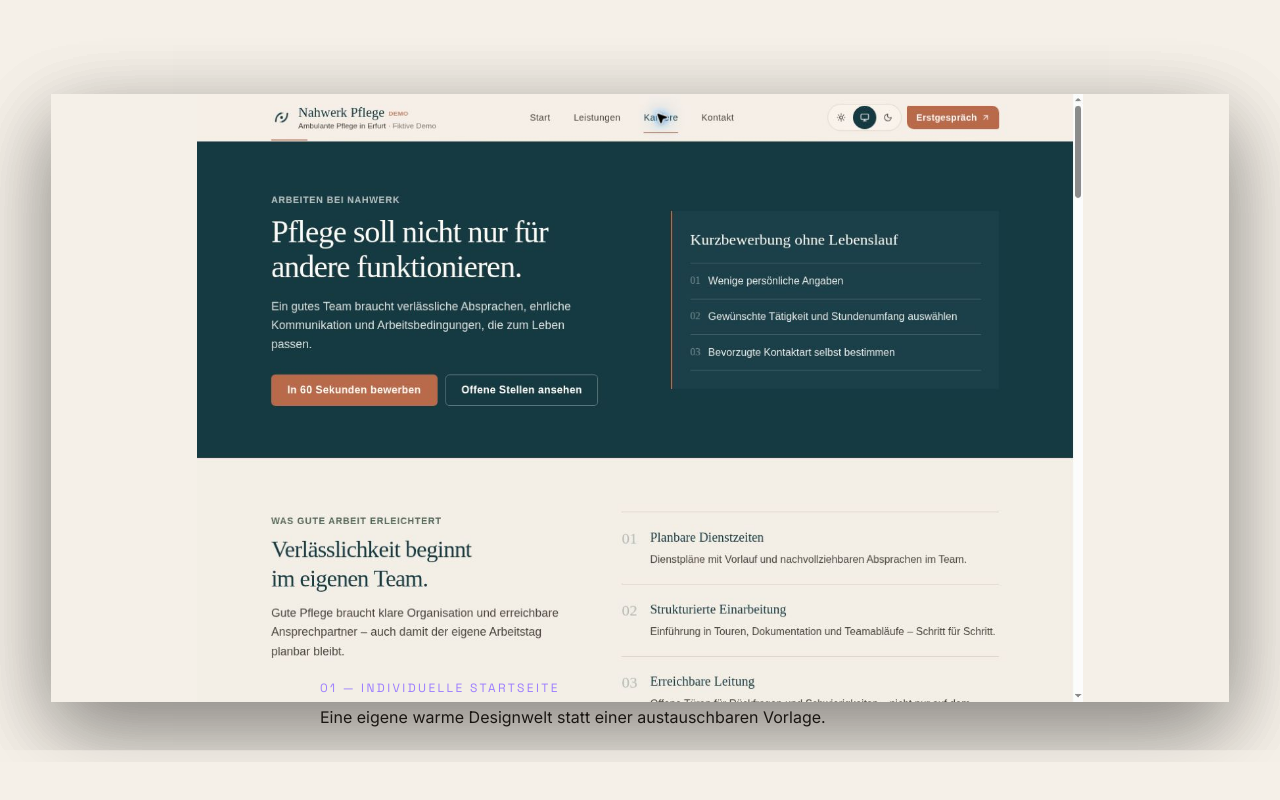
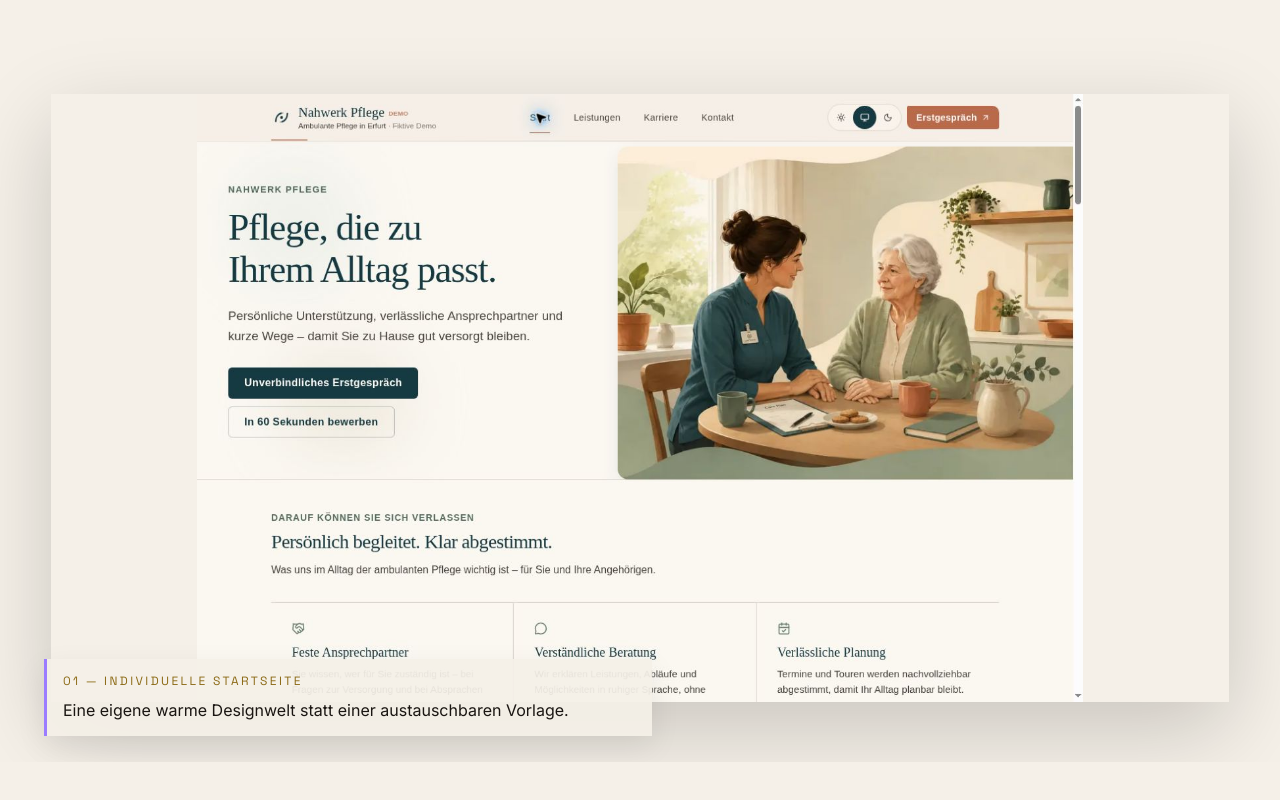
Before and after one commit to bennikost25-design/bk25-digital, a Next.js app: page / in a window 1280 px wide. Shown: the part 3478-4278 px from the top of the page. Built offline with nearby package versions, Linux system fonts and the light colour scheme.

Commit message:
Bildübergang

```diff
--- a/src/app/globals.css
+++ b/src/app/globals.css
@@ -316,12 +316,7 @@ a.nav-link-mobile:focus-visible {
    Project sticky scroll chapters
    ============================================================ */
 .project-experience--nahwerk {
-  background: color-mix(
-    in srgb,
-    var(--project-base, #f5f0e8) calc(100% - var(--bg-darken, 0) * 42%),
-    #1a1612 calc(var(--bg-darken, 0) * 42%)
-  );
-  transition: background-color 0.05s linear;
+  background: var(--project-base, #f5f0e8);
 }
 
 .project-experience--wellenweg {
@@ -368,54 +363,69 @@ a.nav-link-mobile:focus-visible {
   z-index: 3;
 }
 
-/* Nahwerk: diagonal slash reveal (fully opaque) */
+/* Nahwerk: diagonal slash reveal — reveal 0 = hidden, reveal 1 = fully visible */
+.project-scene--slash {
+  --scene-reveal: 0;
+}
+
 .project-scene--slash.project-scene--reveal-1 {
+  --scene-reveal: var(--reveal-1, 0);
+}
+
+.project-scene--slash.project-scene--reveal-2 {
+  --scene-reveal: var(--reveal-2, 0);
+}
+
+.project-scene--slash.project-scene--reveal-1,
+.project-scene--slash.project-scene--reveal-2 {
+  /* Kill residual edge pixels exactly at reveal 0 */
+  opacity: min(1, calc(var(--scene-reveal) * 80));
   clip-path: polygon(
-    calc(var(--reveal-1) * 130% - 28%) -8%,
-    130% -8%,
-    130% 108%,
-    calc(var(--reveal-1) * 130% - 72%) 108%
+    calc(120% - var(--scene-reveal) * 120%) -8%,
+    120% -8%,
+    120% 108%,
+    calc(150% - var(--scene-reveal) * 150%) 108%
   );
 }
 
-.project-scene--slash.project-scene--reveal-2 {
-  clip-path: polygon(
-    calc(var(--reveal-2) * 130% - 28%) -8%,
-    130% -8%,
-    130% 108%,
-    calc(var(--reveal-2) * 130% - 72%) 108%
-  );
+/* Wellenweg: horizontal wipe from the right */
+.project-scene--wave.project-scene--reveal-1 {
+  opacity: min(1, calc(var(--reveal-1, 0) * 80));
+  clip-path: inset(0 0 0 calc((1 - var(--reveal-1, 0)) * 100%));
 }
 
-/* Wellenweg: horizontal wipe */
-.project-scene--wave.project-scene--reveal-1 {
-  clip-path: inset(0 0 0 calc((1 - var(--reveal-1)) * 100%));
+.project-slash-wipe,
+.project-wave-wipe {
+  pointer-events: none;
+  position: absolute;
+  z-index: 12;
+  left: calc(var(--wipe-position, 1) * 100%);
+  opacity: var(--wipe-opacity, 0);
+  transform: translateX(-50%);
 }
 
 .project-slash-wipe {
-  pointer-events: none;
-  position: absolute;
   top: -12%;
   bottom: -12%;
-  left: calc(var(--wipe-progress, 0) * 100%);
-  z-index: 12;
   width: 0.28rem;
   background: var(--color-violet);
-  opacity: calc(min(1, var(--wipe-progress, 0) * 8) * (1 - var(--wipe-progress, 0) * 0.25));
   transform: translateX(-50%) skewX(var(--slash-angle));
   box-shadow: 0 0 24px color-mix(in srgb, var(--color-violet) 35%, transparent);
 }
 
 .project-wave-wipe {
+  inset-block: 8%;
+  width: 0.22rem;
+  background: var(--project-accent-soft, #4a9aab);
+}
+
+.project-captions {
   pointer-events: none;
   position: absolute;
-  inset-block: 8%;
-  left: calc(var(--wipe-progress, 0) * 100%);
-  z-index: 12;
-  width: 0.22rem;
-  background: var(--project-accent-soft, #4a9aab);
-  opacity: calc(min(1, var(--wipe-progress, 0) * 8) * (1 - var(--wipe-progress, 0) * 0.3));
-  transform: translateX(-50%);
+  z-index: 30;
+  left: var(--section-pad-x);
+  bottom: clamp(1rem, 2vw, 2rem);
+  width: min(calc(100% - 2 * var(--section-pad-x)), 38rem);
 }
 
 .project-scene-caption {
@@ -423,25 +433,25 @@ a.nav-link-mobile:focus-visible {
   inset-inline: 0;
   bottom: 0;
   opacity: 0;
-  pointer-events: none;
+  transform: translateY(0.5rem);
+  transition:
+    opacity 180ms ease,
+    transform 180ms ease;
+  padding: 0.85rem 1rem;
+  background: color-mix(in srgb, var(--project-base, #fff) 92%, transparent);
+  border-left: 3px solid var(--color-violet);
+  box-shadow: 0 10px 30px rgba(0, 0, 0, 0.08);
 }
 
-.project-scene-caption--0 {
-  opacity: var(--caption-0, 1);
-}
-.project-scene-caption--1 {
-  opacity: var(--caption-1, 0);
-}
-.project-scene-caption--2 {
-  opacity: var(--caption-2, 0);
+.project-experience--wellenweg .project-scene-caption {
+  border-left-color: var(--project-accent, #1a6b7a);
 }
 
-.project-experience--nahwerk .project-scene-caption {
-  color: color-mix(
-    in srgb,
-    var(--project-text) calc(100% - var(--bg-darken) * 70%),
-    #ffffff calc(var(--bg-darken) * 70%)
-  );
+.project-scroll-track[data-active-scene="0"] .project-scene-caption--0,
+.project-scroll-track[data-active-scene="1"] .project-scene-caption--1,
+.project-scroll-track[data-active-scene="2"] .project-scene-caption--2 {
+  opacity: 1;
+  transform: translateY(0);
 }
 
 @media (prefers-reduced-motion: reduce) {
@@ -452,10 +462,15 @@ a.nav-link-mobile:focus-visible {
   .project-scene--slash,
   .project-scene--wave {
     clip-path: none !important;
+    opacity: 1 !important;
   }
 
   .project-slash-wipe,
   .project-wave-wipe {
     display: none;
   }
+
+  .project-scene-caption {
+    transition: none;
+  }
 }
--- a/src/components/projects/ProjectExperience.tsx
+++ b/src/components/projects/ProjectExperience.tsx
@@ -53,13 +53,13 @@ export function ProjectExperience({
       style={
         {
           color: project.theme.text,
+          backgroundColor: project.theme.background,
           "--project-accent": project.theme.accent,
           "--project-accent-soft": project.theme.accentSoft,
           "--project-alt": project.theme.backgroundAlt,
           "--project-muted": project.theme.muted,
           "--project-base": project.theme.background,
           "--project-text": project.theme.text,
-          ...(!isNahwerk ? { backgroundColor: project.theme.background } : {}),
         } as React.CSSProperties
       }
       aria-labelledby={`project-${project.id}-title`}
@@ -71,6 +71,7 @@ export function ProjectExperience({
           ref={trackRef}
           className="project-scroll-track relative"
           style={{ height: project.storyTrackHeight }}
+          data-active-scene="0"
         >
           <ProjectStickyStage
             frames={project.storyFrames}
@@ -169,14 +170,19 @@ function ProjectStickyStage({
           )}
         </div>
 
-        <div className="pointer-events-none absolute inset-x-0 bottom-6 z-30 px-[var(--section-pad-x)] sm:bottom-8">
-          <div className="relative mx-auto min-h-[4.5rem] max-w-[40rem]">
+        <div className="project-captions">
           {frames.map((frame, index) => (
             <div
               key={`caption-${frame.id}`}
-                className={cn("project-scene-caption", `project-scene-caption--${index}`)}
+              className={cn(
+                "project-scene-caption",
+                `project-scene-caption--${index}`,
+              )}
             >
-                <p className="font-[family-name:var(--font-heading)] text-xs uppercase tracking-[0.2em] text-[var(--color-violet)]">
+              <p
+                className="font-[family-name:var(--font-heading)] text-xs uppercase tracking-[0.2em]"
+                style={{ color: "var(--project-accent)" }}
+              >
                 {frame.sceneLabel}
               </p>
               <p
@@ -187,7 +193,6 @@ function ProjectStickyStage({
               </p>
             </div>
           ))}
-          </div>
         </div>
       </div>
     </div>
--- a/src/hooks/useScrollProgress.ts
+++ b/src/hooks/useScrollProgress.ts
@@ -18,13 +18,8 @@ function smoothstep(edge0: number, edge1: number, x: number) {
 }
 
 /**
- * Writes scroll progress onto the track element via CSS variables.
+ * Writes scroll progress onto the track via CSS variables + data-active-scene.
  * No React state updates per scroll tick.
- *
- * --story-progress: 0–1 through the sticky track
- * --reveal-1 / --reveal-2: scene reveal amounts
- * --bg-darken: optional atmosphere shift (0–1)
- * --caption-a / --caption-b / --caption-c: caption opacities
  */
 export function useScrollProgress<T extends HTMLElement = HTMLElement>(
   options: UseScrollProgressOptions = {},
@@ -40,11 +35,9 @@ export function useScrollProgress<T extends HTMLElement = HTMLElement>(
       node.style.setProperty("--story-progress", "0");
       node.style.setProperty("--reveal-1", "0");
       node.style.setProperty("--reveal-2", "0");
-      node.style.setProperty("--wipe-progress", "0");
-      node.style.setProperty("--bg-darken", "0");
-      node.style.setProperty("--caption-0", "1");
-      node.style.setProperty("--caption-1", "0");
-      node.style.setProperty("--caption-2", "0");
+      node.style.setProperty("--wipe-position", "1");
+      node.style.setProperty("--wipe-opacity", "0");
+      node.dataset.activeScene = "0";
     };
 
     if (!enabled) {
@@ -59,44 +52,44 @@ export function useScrollProgress<T extends HTMLElement = HTMLElement>(
       const rect = node.getBoundingClientRect();
       const viewH = window.innerHeight || 1;
       const scrollable = Math.max(1, node.offsetHeight - viewH);
-      const scrolled = clamp01(-rect.top / scrollable);
-      const p = scrolled;
-      const root = node.closest(".project-experience") as HTMLElement | null;
+      const p = clamp01(-rect.top / scrollable);
 
       node.style.setProperty("--story-progress", p.toFixed(4));
-
-      const apply = (name: string, value: string) => {
-        node.style.setProperty(name, value);
-        root?.style.setProperty(name, value);
-      };
 
       if (revealCount >= 2) {
         // Nahwerk: three scenes
         const r1 = smoothstep(0.18, 0.42, p);
         const r2 = smoothstep(0.48, 0.72, p);
-        const dark = smoothstep(0.5, 0.82, p);
-        const wipe = Math.max(r1, r2);
-        apply("--reveal-1", r1.toFixed(4));
-        apply("--reveal-2", r2.toFixed(4));
-        apply("--wipe-progress", wipe.toFixed(4));
-        apply("--bg-darken", dark.toFixed(4));
+        const wipeOpacity1 = Math.sin(Math.PI * r1);
+        const wipeOpacity2 = Math.sin(Math.PI * r2);
+        const useSecond = wipeOpacity2 >= wipeOpacity1;
+        const wipeOpacity = clamp01(Math.max(wipeOpacity1, wipeOpacity2));
+        const wipePosition = clamp01(useSecond ? 1 - r2 : 1 - r1);
 
-        const c0 = clamp01(1 - r1 * 1.4);
-        const c1 = clamp01(r1 * 1.2 - r2 * 1.2);
-        const c2 = clamp01(r2 * 1.25);
-        apply("--caption-0", c0.toFixed(4));
-        apply("--caption-1", c1.toFixed(4));
-        apply("--caption-2", c2.toFixed(4));
+        node.style.setProperty("--reveal-1", r1.toFixed(4));
+        node.style.setProperty("--reveal-2", r2.toFixed(4));
+        node.style.setProperty("--wipe-position", wipePosition.toFixed(4));
+        node.style.setProperty("--wipe-opacity", wipeOpacity.toFixed(4));
+
+        const activeScene = p < 0.3 ? 0 : p < 0.6 ? 1 : 2;
+        if (node.dataset.activeScene !== String(activeScene)) {
+          node.dataset.activeScene = String(activeScene);
+        }
       } else {
-        // Wellenweg: two scenes
+        // Wellenweg: two scenes — wipe follows the left edge of the reveal
         const r1 = smoothstep(0.22, 0.58, p);
-        apply("--reveal-1", r1.toFixed(4));
-        apply("--reveal-2", "0");
-        apply("--wipe-progress", r1.toFixed(4));
-        apply("--bg-darken", "0");
-        apply("--caption-0", clamp01(1 - r1 * 1.35).toFixed(4));
-        apply("--caption-1", clamp01(r1 * 1.2).toFixed(4));
-        apply("--caption-2", "0");
+        const wipeOpacity = clamp01(Math.sin(Math.PI * r1));
+        const wipePosition = clamp01(1 - r1);
+
+        node.style.setProperty("--reveal-1", r1.toFixed(4));
+        node.style.setProperty("--reveal-2", "0");
+        node.style.setProperty("--wipe-position", wipePosition.toFixed(4));
+        node.style.setProperty("--wipe-opacity", wipeOpacity.toFixed(4));
+
+        const activeScene = p < 0.42 ? 0 : 1;
+        if (node.dataset.activeScene !== String(activeScene)) {
+          node.dataset.activeScene = String(activeScene);
+        }
       }
     };
 
```
Lines whose indentation alone changed are shown as unchanged.
